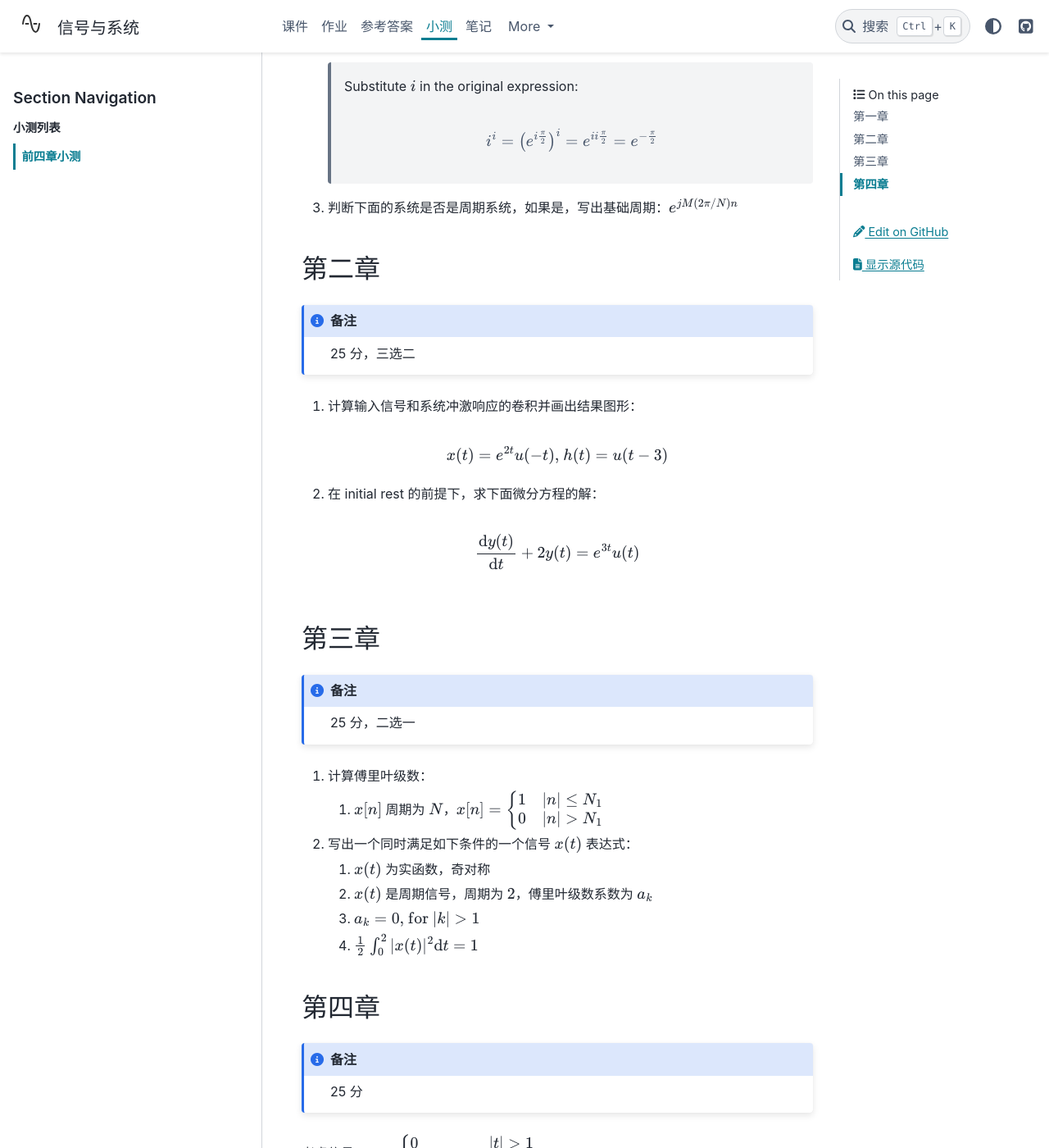
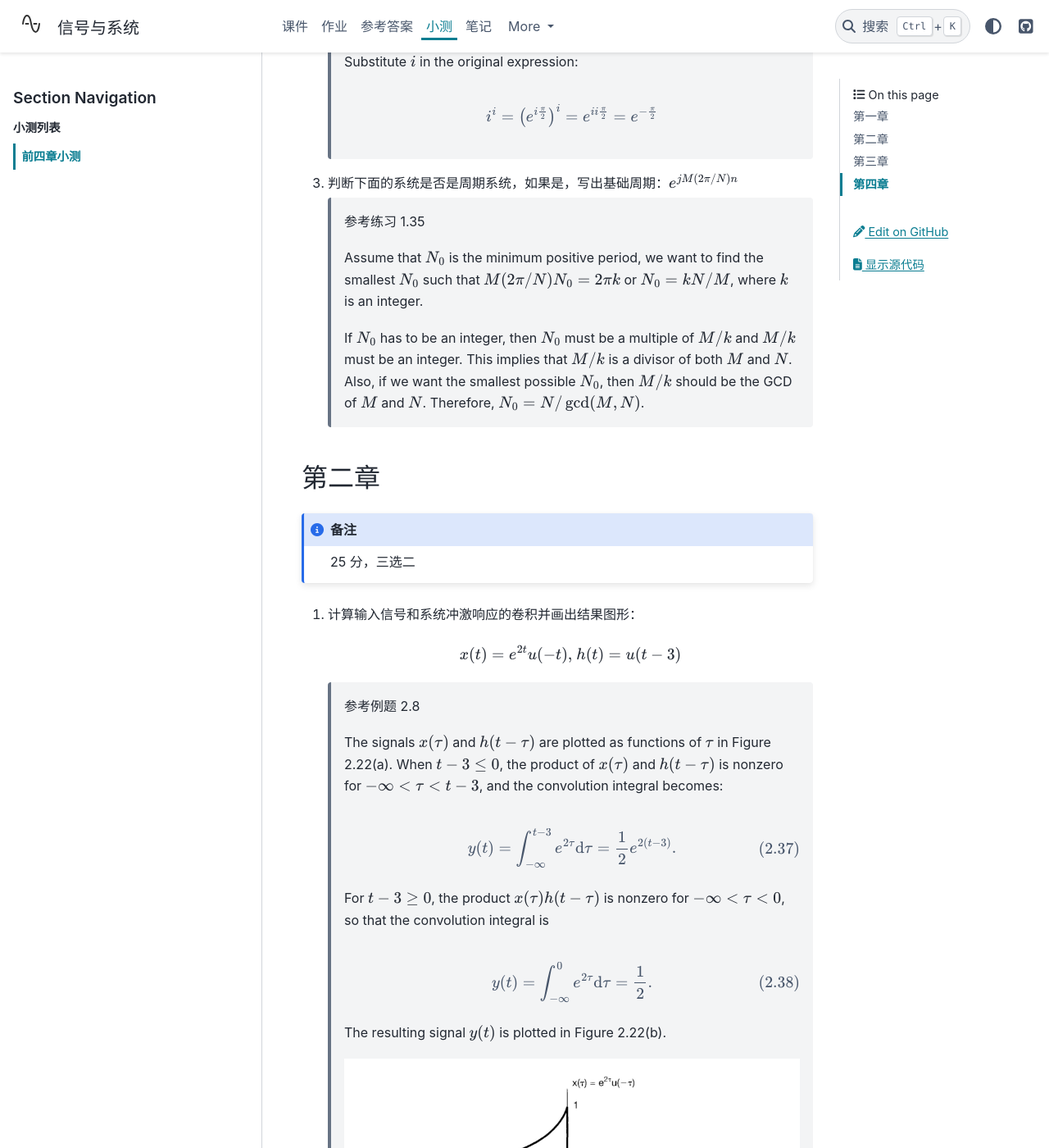
Before and after one commit to atlanswer/Signals-and-Systems, a Sphinx documentation site: the page built from doc/quiz/quiz1.md, in a window 1280 px wide and 1400 px high, scrolled down 2096 px. Shown: the whole window at 82% size. Built offline with Sphinx 7.4.7 and the PyData theme 0.15.4, drawn with Linux system fonts in a browser that asks for light colours.

Commit message:
content: update quiz 1

```diff
--- a/doc/quiz/quiz1.md
+++ b/doc/quiz/quiz1.md
@@ -100,7 +100,7 @@
    >
    > Consider $x = \frac{\pi}{2}$, we get
    >
-     $$
+   > $$
      i = e^{i\frac{\pi}{2}}
      \text{.}
      $$
@@ -112,6 +112,17 @@
      = e^{ii\frac{\pi}{2}} = e^{-\frac{\pi}{2}}
      $$
 1. 判断下面的系统是否是周期系统，如果是，写出基础周期：$e^{jM(2\pi/N)n}$
+   > 参考练习 1.35
+   >
+   > Assume that $N_0$ is the minimum positive period, we want
+   > to find the smallest $N_0$ such that $M(2\pi/N)N_0=2\pi k$
+   > or $N_0=kN/M$, where $k$ is an integer.
+   >
+   > If $N_0$ has to be an integer, then $N_0$ must be a multiple
+   > of $M/k$ and $M/k$ must be an integer. This implies that
+   > $M/k$ is a divisor of both $M$ and $N$. Also, if we want the
+   > smallest possible $N_0$, then $M/k$ should be the GCD of
+   > $M$ and $N$. Therefore, $N_0 = N/\operatorname{gcd}(M, N)$.
 
 ## 第二章
 
@@ -121,10 +132,35 @@
 
 1. 计算输入信号和系统冲激响应的卷积并画出结果图形：
 
-$$
-   x(t) = e^{2t}u(-t)\text{, }
-   h(t) = u(t - 3)
-$$
+   $$
+      x(t) = e^{2t}u(-t)\text{, }
+      h(t) = u(t - 3)
+   $$
+
+   > 参考例题 2.8
+   >
+   > The signals $x(\tau)$ and $h(t-\tau)$ are plotted as functions
+   > of $\tau$ in Figure 2.22(a). When $t-3\leq0$, the product of
+   > $x(\tau)$ and $h(t-\tau)$ is nonzero for $-\infty<\tau<t-3$,
+   > and the convolution integral becomes:
+   >
+   > $$
+     y(t) = \int_{-\infty}^{t-3}e^{2\tau}\mathrm{d}\tau
+     = \frac{1}{2} e^{2(t-3)}
+     \text{.}\tag{2.37}
+     $$
+   >
+   > For $t-3\geq0$, the product $x(\tau)h(t-\tau)$ is nonzero
+   > for $-\infty<\tau<0$, so that the convolution integral is
+   >
+   > $$
+     y(t) = \int_{-\infty}^0 e^{2\tau}\mathrm{d}\tau
+     = \frac{1}{2}\text{.}\tag{2.38}
+     $$
+   >
+   > The resulting signal $y(t)$ is plotted in Figure 2.22(b).
+   >
+   > ![Figure 2.22b](assets/2-8a.jpg)
 
 2. 在 initial rest 的前提下，求下面微分方程的解：
 
```
Also changed, not shown: doc/quiz/assets/2-8a.jpg (added).
